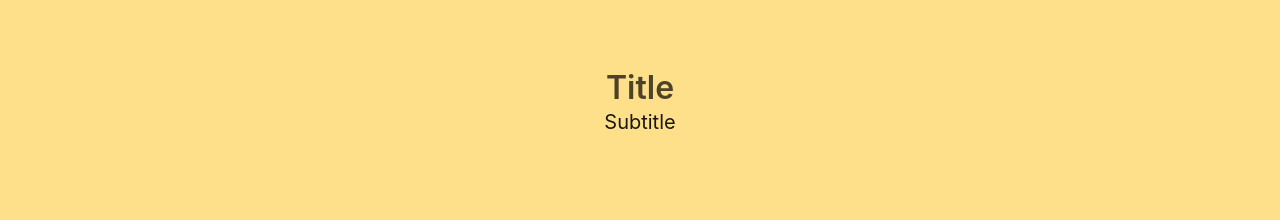
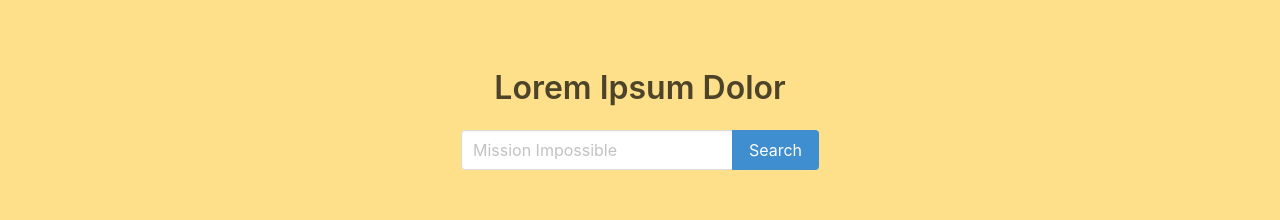
Before and after one commit to philuchansky/movie-queue, a React (Create React App) app in the folder client/: page / in a window 1280 px wide. Shown: the part 126-346 px from the top of the page. Built offline with nearby package versions, Linux system fonts and the light colour scheme; no server answers.

Commit message:
stubbed <SearchBar />

```diff
--- a/client/src/components/Hero/index.jsx
+++ b/client/src/components/Hero/index.jsx
@@ -1,5 +1,6 @@
 import React from 'react'
 import NavBar from '../NavBar'
+import SearchBar from '../SearchBar'
 
 const Hero = (props) => {
   return (
@@ -11,11 +12,15 @@ const Hero = (props) => {
       <div className="hero-body">
         <div className="container has-text-centered">
           <h1 className="title">
+            Lorem Ipsum Dolor
+          </h1>
+          <SearchBar />
+          {/* <h1 className="title">
             Title
           </h1>
           <h2 className="subtitle">
             Subtitle
-          </h2>
+          </h2> */}
         </div>
       </div>
 
--- /dev/null
+++ b/client/src/components/SearchBar/SearchBar.css
@@ -0,0 +1,3 @@
+.SearchBar {
+  display: inline-block;
+}
--- /dev/null
+++ b/client/src/components/SearchBar/index.jsx
@@ -0,0 +1,23 @@
+import React from 'react'
+import './SearchBar.css'
+
+class SearchBar extends React.Component {
+  render() {
+    return (
+      <div className="SearchBar">
+        <div className="field has-addons">
+          <div className="control">
+            <input className="input" type="text" placeholder="Mission Impossible" />
+          </div>
+          <div className="control">
+            <button className="button is-info">
+              Search
+            </button>
+          </div>
+        </div>
+      </div>
+    )
+  }
+}
+
+export default SearchBar
```
